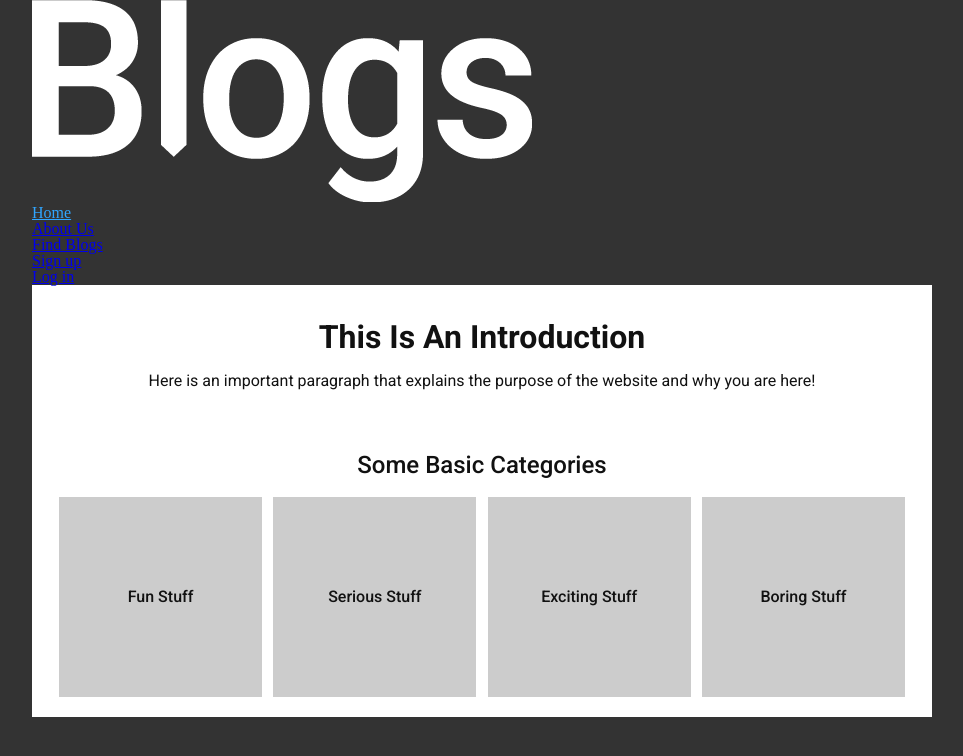
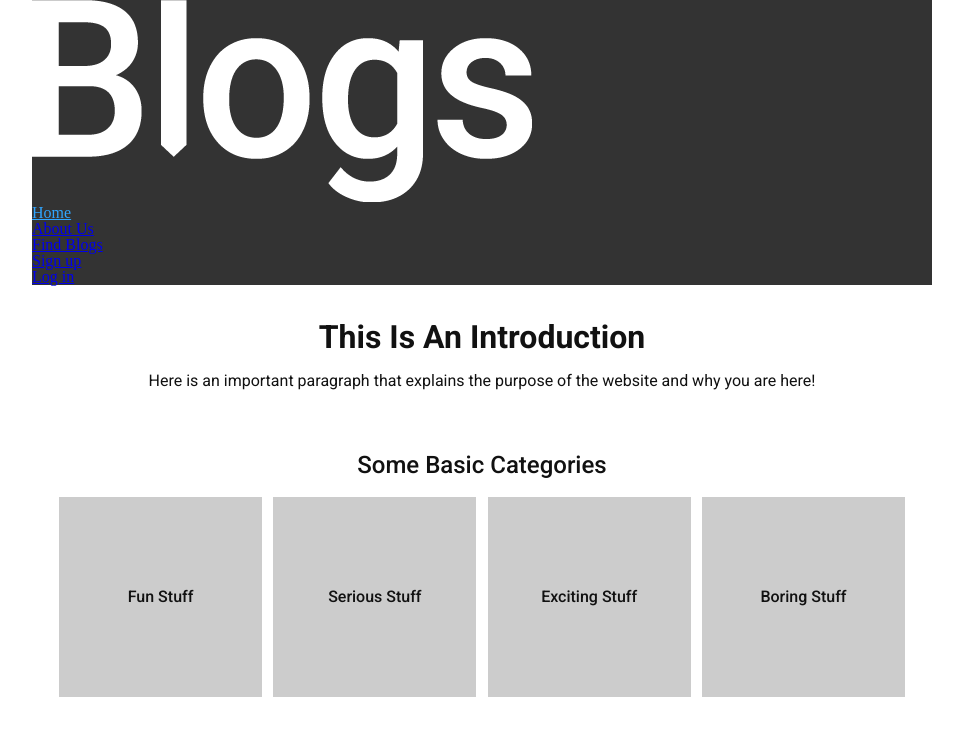
Before and after one commit to ab2397/phpproject01_LoginSystem, a PHP site: page /index.php in a window 1280 px wide. Shown: the top 756 px of the page, without its empty margins (158-1121 px from the left). Run offline with PHP 8.4, Linux system fonts and the light colour scheme.

Commit message:
Put the background color in wrapper

```diff
--- a/css/style.css
+++ b/css/style.css
@@ -1,8 +1,10 @@
+/*
 body {
   background-color: #333333;
 }
-
+*/
 .wrapper {
+  background-color: #333333;
   width: 900px;
   margin: 0 auto;
 }
```
